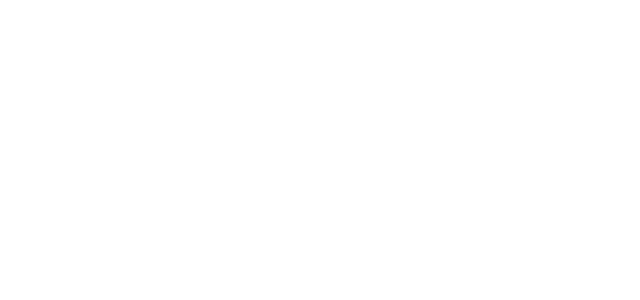
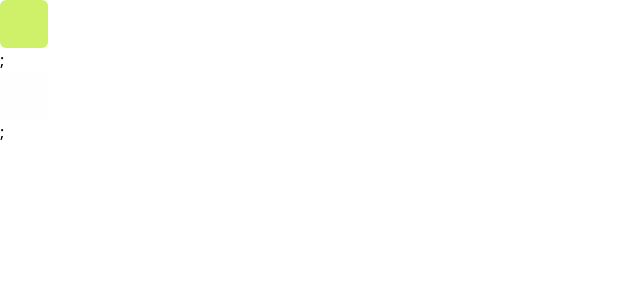
Before and after one commit to Francisco-Villanueva/box-client, a Next.js app: page / in a window 1280 px wide. Shown: the top 300 px of the page, without its empty margins (0-640 px from the left). Built offline with nearby package versions, Linux system fonts and the light colour scheme.

Commit message:
feat: Date Box Common (not finished)

```diff
--- a/src/app/page.tsx
+++ b/src/app/page.tsx
@@ -1,4 +1,5 @@
 import { TitleBox } from "commons";
+import { DateBox } from "commons/DateBox";
 import { ArrowLeft, ShortArrowIcon } from "commons/Icons";
 
 
@@ -6,7 +7,7 @@
 
   return (
     <main>
-
+      <DateBox></DateBox>
 
       {/* <div className="m-10 flex gap-4 ">
       <TitleBox children="Creá tu cuenta" icon={<ArrowLeft></ArrowLeft>}></TitleBox>
--- /dev/null
+++ b/src/commons/DateBox.tsx
@@ -0,0 +1,20 @@
+import { ReactNode } from "react";
+
+interface DateProps {
+  children?: ReactNode;
+
+}
+
+export function DateBox({ children }: DateProps) {
+  const SELECTED_DATE = "bg-yellow text-darkGreen w-12 h-12 rounded-md";
+  const UNSELECTED_DATE = "bg-white text-darkGreen w-12 h-12 rounded-md";
+
+
+
+  return (
+    <>
+      <div className={`${SELECTED_DATE}`}>{children}</div> ;
+      <div className={`${UNSELECTED_DATE}`}>{children}</div>;
+    </>
+  );
+}
```
